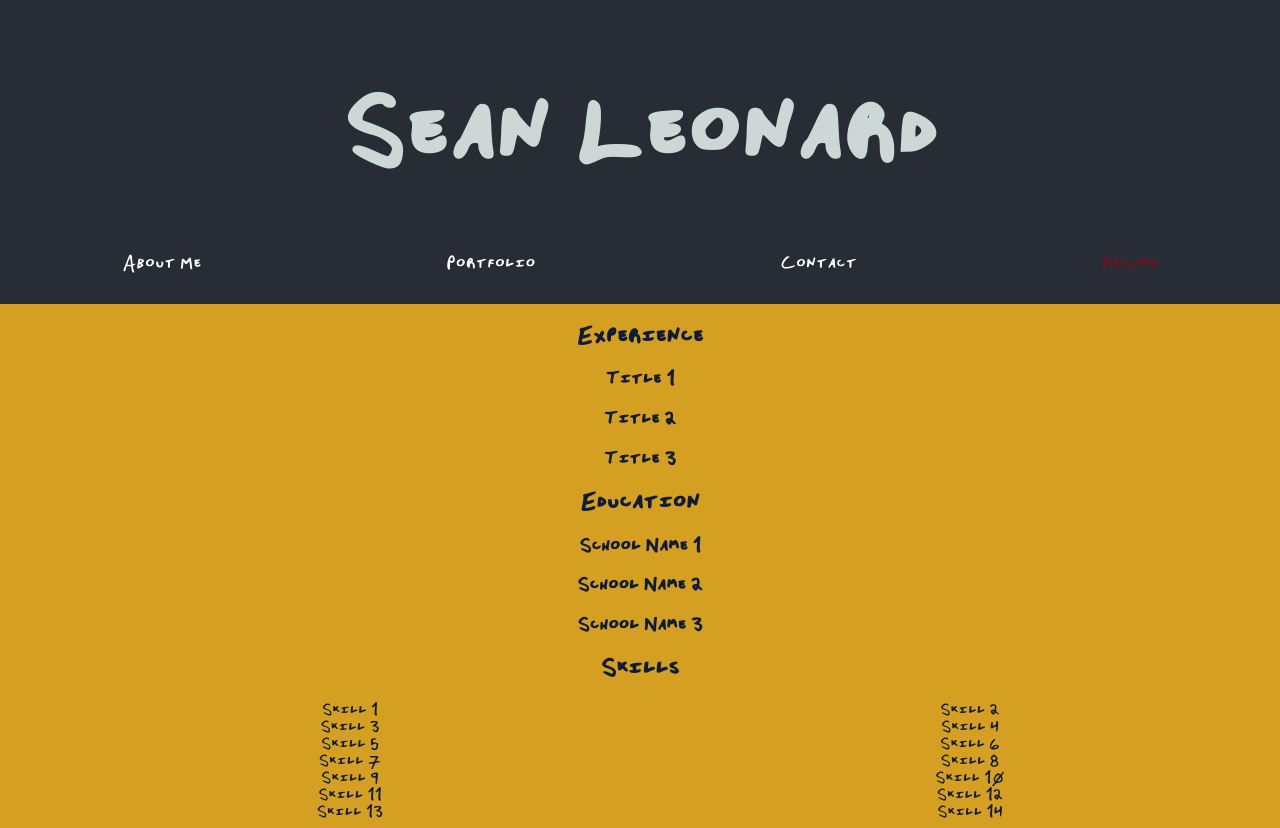
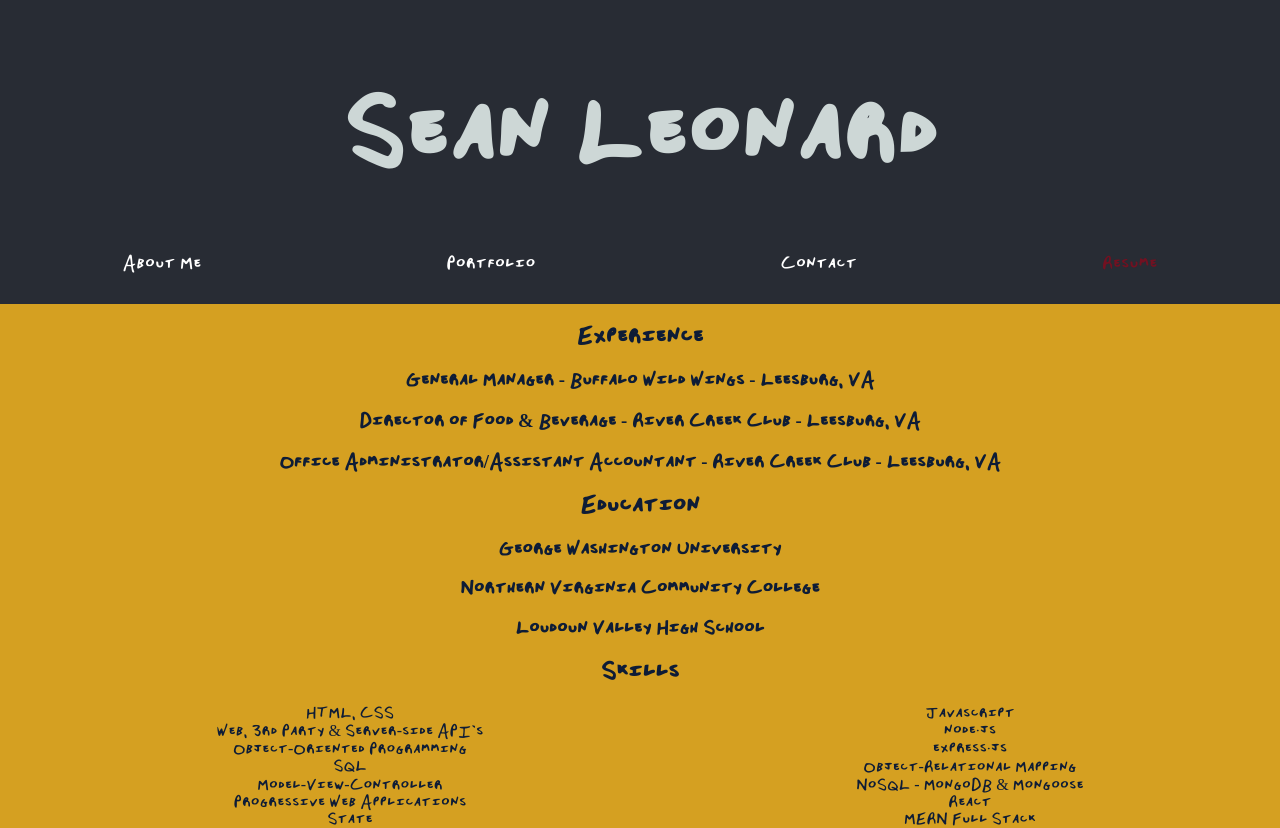
Before and after one commit to sleonny/Developer-Portfolio, a React (Create React App) app: page /resume in a window 1280 px wide. Shown: the top 828 px of the page. Built offline with nearby package versions, Linux system fonts and the light colour scheme; the HTML template or start-up script is replaced by a standard one.

Commit message:
filled in resume details

```diff
--- a/src/components/resume/resume.js
+++ b/src/components/resume/resume.js
@@ -10,54 +10,128 @@ const Resume = () => {
       <div className="resume-section">
         <h2>Experience</h2>
         <div className="job" onClick={() => setSelectedJob("Job1")}>
-          <h3>Title 1</h3>
+          <h3>General Manager - Buffalo Wild Wings - Leesburg, VA</h3>
         </div>
-        {selectedJob === "Job1" && <p>Job Description</p>}
+        {selectedJob === "Job1" && (
+          <p>
+            Instrumental in managing the comprehensive operations of a bustling
+            chicken wing restaurant and sports bar, with a key focus on
+            providing superior food quality, exceptional customer service, and
+            engaging sports entertainment. Developed and executed innovative
+            marketing strategies that significantly enhanced brand visibility
+            and customer footfall. Orchestrated recruitment, training, and
+            management of a highly effective team, fostering a supportive work
+            environment that encouraged growth and development. Demonstrated
+            proficiency in menu planning, supply chain oversight, budgeting, and
+            financial planning to optimize business profitability. Implemented
+            stringent hygiene standards and safety procedures, ensuring
+            compliance with local and federal regulations. Successfully enhanced
+            customer relations through direct engagement and feedback
+            resolution, resulting in an increased repeat customer rate.
+            Regularly analyzed performance metrics, driving continuous
+            improvement and business growth in line with corporate policies and
+            objectives.
+          </p>
+        )}
 
         <div className="job" onClick={() => setSelectedJob("Job2")}>
-          <h3>Title 2</h3>
+          <h3>Director of Food & Beverage - River Creek Club - Leesburg, VA</h3>
         </div>
-        {selectedJob === "Job2" && <p>Job Description</p>}
+        {selectedJob === "Job2" && (
+          <p>
+            Championed as the key executive overseeing the food and beverage
+            operations at a premium country club, managing a full-service
+            restaurant renowned for its exquisite wine list, private events
+            including weddings and parties, and catering for golf tournaments.
+            Showcased excellence in curating and maintaining an extensive wine
+            list that enhanced the fine dining experience and increased revenue.
+            Supervised the planning and execution of numerous private events,
+            ensuring all services met and exceeded members' expectations.
+            Orchestrated seamless catering services for large-scale golf
+            tournaments, reinforcing the club's reputation for superior service.
+            Demonstrated adeptness in personnel management, from recruitment to
+            training, fostering a culture of excellence and commitment. Directed
+            budgeting, financial planning, and inventory management, ensuring
+            cost-effective operations without compromising on quality.
+            Skillfully negotiated with suppliers and vendors for top-quality
+            ingredients and beverages. Employed a member-centric approach to
+            improve relations, solicit feedback, and implement changes to
+            deliver unparalleled dining and event experiences. Consistently
+            monitored performance metrics, driving continuous improvement and
+            aligning the food and beverage department's goals with the club's
+            vision and objectives.
+          </p>
+        )}
 
         <div className="job" onClick={() => setSelectedJob("Job3")}>
-          <h3>Title 3</h3>
+          <h3>
+            Office Administrator/Assistant Accountant - River Creek Club -
+            Leesburg, VA
+          </h3>
         </div>
-        {selectedJob === "Job3" && <p>Job Description</p>}
+        {selectedJob === "Job3" && (
+          <p>
+            Serving in a dual role as Assistant Accountant and Office Manager,
+            proficiently handling a broad range of financial and administrative
+            duties. Entrusted with managing accounts payable and receivable,
+            executing precise and timely billing, and addressing and resolving
+            any billing disputes. Demonstrated expertise in processing payments,
+            managing cash flows, and conducting periodic account
+            reconciliations, ensuring the highest level of financial accuracy.
+            Played an integral role in document management, including
+            organizing, filing, and archiving important financial and
+            administrative records, which greatly increased operational
+            efficiency. Developed and implemented robust financial procedures
+            and controls that significantly improved the company's financial
+            health. Proactively participated in financial reporting, providing
+            key insights that informed strategic decision-making. Beyond
+            financial responsibilities, adeptly managed the smooth functioning
+            of the office, coordinating with different departments, managing
+            schedules, and handling office supplies. Exhibited exceptional
+            interpersonal skills, liaising effectively with clients, suppliers,
+            and staff, further solidifying relationships and ensuring the office
+            environment remains productive and professional.
+          </p>
+        )}
 
         <div className="resume-section">
           <h2>Education</h2>
           <div className="school" onClick={() => setSelectedSchool("School1")}>
-            <h3>School Name 1</h3>
+            <h3>George Washington University</h3>
           </div>
-          {selectedSchool === "School1" && <p>Degree</p>}
+          {selectedSchool === "School1" && (
+            <p>Full Stack Web Development Certification</p>
+          )}
 
           <div className="school" onClick={() => setSelectedSchool("School2")}>
-            <h3>School Name 2</h3>
+            <h3>Northern Virginia Community College</h3>
           </div>
-          {selectedSchool === "School2" && <p>Degree</p>}
+          {selectedSchool === "School2" && (
+            <p>Some progress towards Associates</p>
+          )}
 
           <div className="school" onClick={() => setSelectedSchool("School3")}>
-            <h3>School Name 3</h3>
+            <h3>Loudoun Valley High School</h3>
           </div>
-          {selectedSchool === "School3" && <p>Degree</p>}
+          {selectedSchool === "School3" && <p>Advanced Diploma</p>}
         </div>
         <div className="resume-section">
           <h2>Skills</h2>
           <ul className="skills-list">
-            <li>Skill 1</li>
-            <li>Skill 2</li>
-            <li>Skill 3</li>
-            <li>Skill 4</li>
-            <li>Skill 5</li>
-            <li>Skill 6</li>
-            <li>Skill 7</li>
-            <li>Skill 8</li>
-            <li>Skill 9</li>
-            <li>Skill 10</li>
-            <li>Skill 11</li>
-            <li>Skill 12</li>
-            <li>Skill 13</li>
-            <li>Skill 14</li>
+            <li>HTML, CSS</li>
+            <li>Javascript</li>
+            <li>Web, 3rd Party & Server-side API's</li>
+            <li>node.js</li>
+            <li>Object-Oriented Programming</li>
+            <li>express.js</li>
+            <li>SQL</li>
+            <li>Object-Relational Mapping</li>
+            <li>Model-View-Controller</li>
+            <li>NoSQL - MongoDB & Mongoose</li>
+            <li>Progressive Web Applications</li>
+            <li>React</li>
+            <li>State</li>
+            <li>MERN Full Stack</li>
           </ul>
         </div>
 
```
